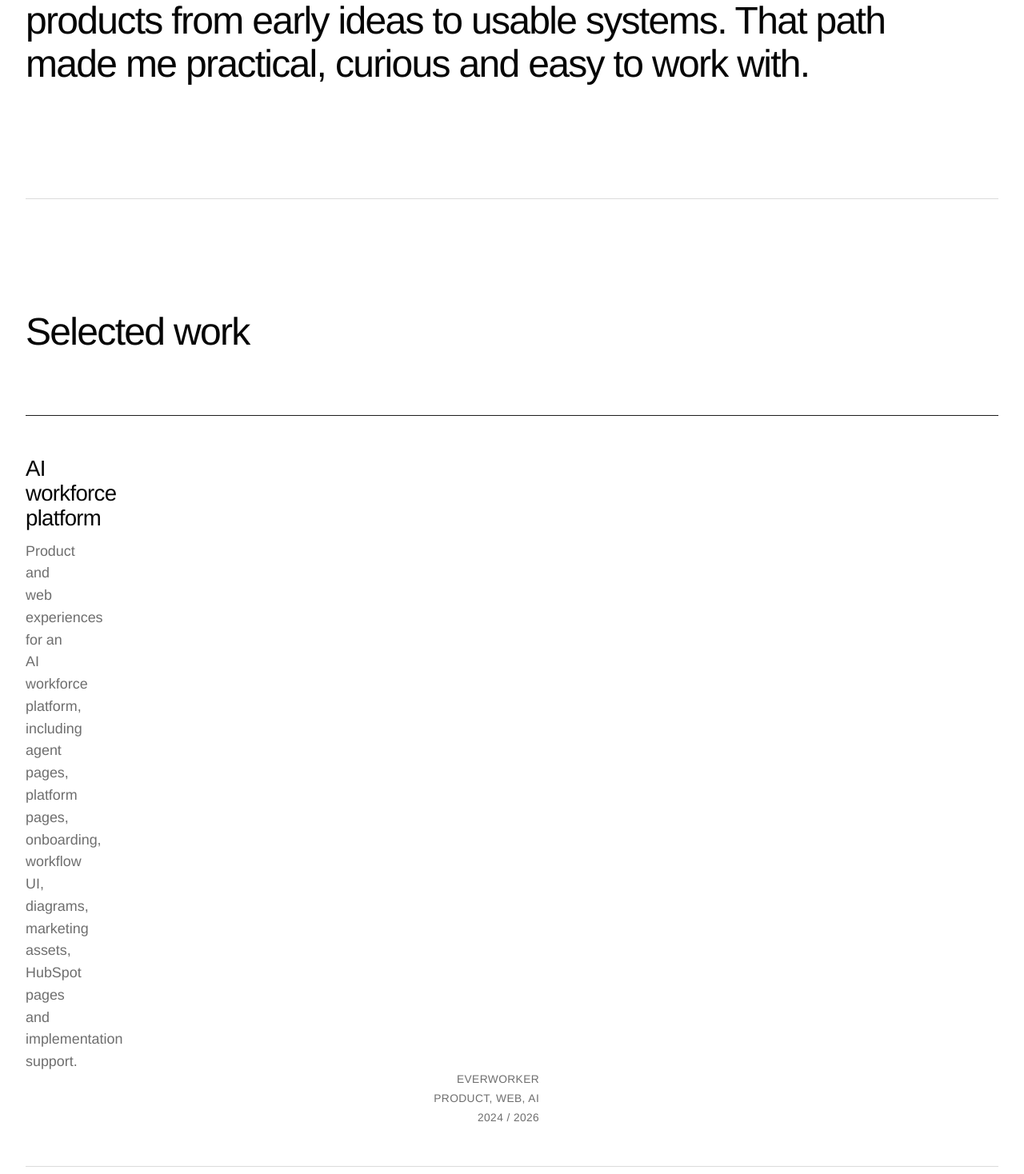
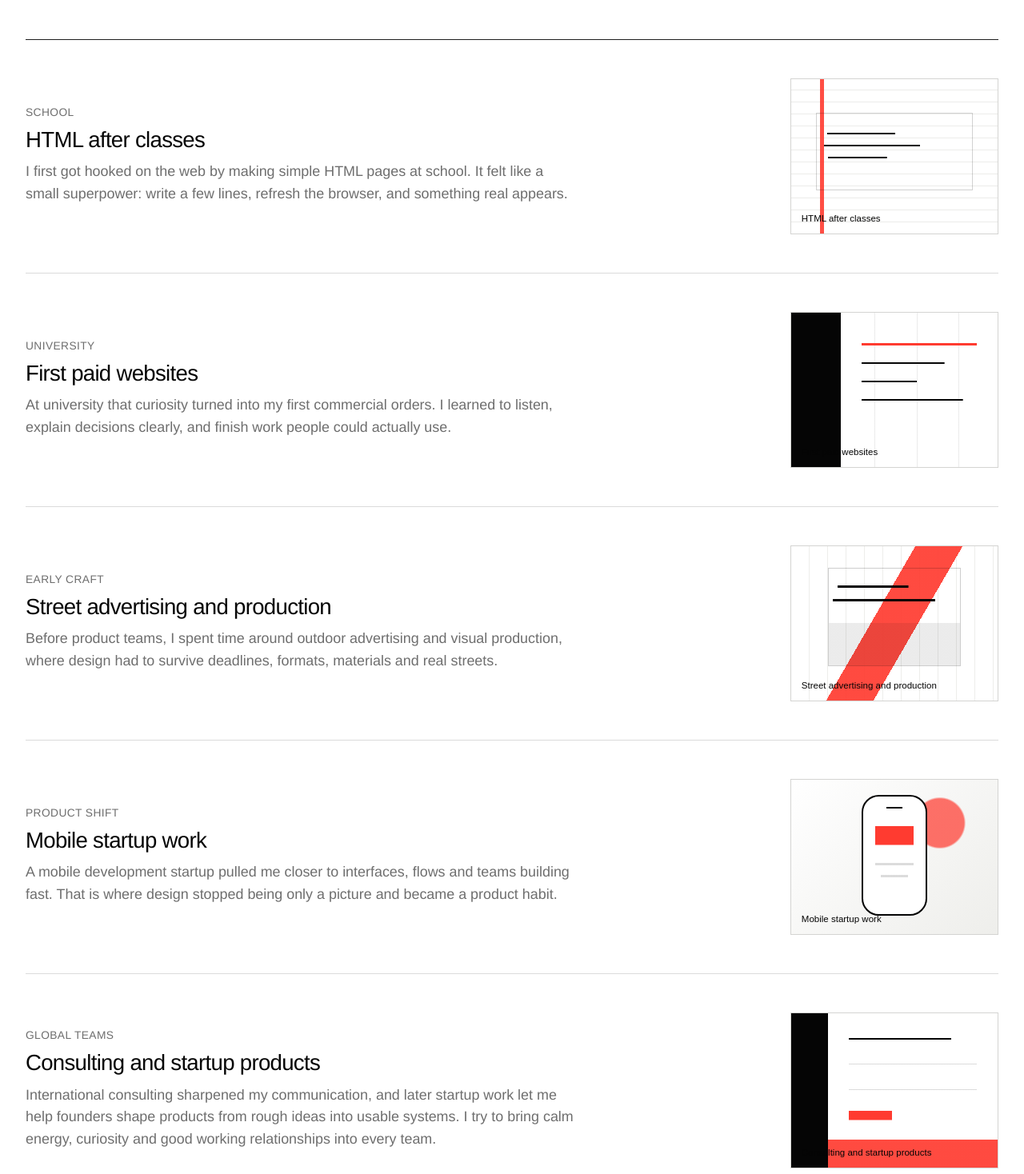
Before and after one commit to miheenko-i/portfolio, a React (Vite) app: page / in a window 1280 px wide. Shown: the part 1262-2730 px from the top of the page at 80% size. Built offline with nearby package versions, Linux system fonts and the light colour scheme; a web font is replaced by a local one.

Commit message:
Add visual story timeline and fix work layout

```diff
--- a/src/main.jsx
+++ b/src/main.jsx
@@ -63,6 +63,44 @@ const studioRange = [
   {
     title: 'Dashboards and complex communication',
     type: 'Systems',
+  },
+]
+
+const storySteps = [
+  {
+    period: 'School',
+    title: 'HTML after classes',
+    text:
+      'I first got hooked on the web by making simple HTML pages at school. It felt like a small superpower: write a few lines, refresh the browser, and something real appears.',
+    visual: 'html',
+  },
+  {
+    period: 'University',
+    title: 'First paid websites',
+    text:
+      'At university that curiosity turned into my first commercial orders. I learned to listen, explain decisions clearly, and finish work people could actually use.',
+    visual: 'web',
+  },
+  {
+    period: 'Early craft',
+    title: 'Street advertising and production',
+    text:
+      'Before product teams, I spent time around outdoor advertising and visual production, where design had to survive deadlines, formats, materials and real streets.',
+    visual: 'print',
+  },
+  {
+    period: 'Product shift',
+    title: 'Mobile startup work',
+    text:
+      'A mobile development startup pulled me closer to interfaces, flows and teams building fast. That is where design stopped being only a picture and became a product habit.',
+    visual: 'mobile',
+  },
+  {
+    period: 'Global teams',
+    title: 'Consulting and startup products',
+    text:
+      'International consulting sharpened my communication, and later startup work let me help founders shape products from rough ideas into usable systems. I try to bring calm energy, curiosity and good working relationships into every team.',
+    visual: 'product',
   },
 ]
 
@@ -209,13 +247,28 @@ function App() {
       </header>
 
       <section className="statement reveal">
-        <p>
-          I started with HTML pages at school, took my first commercial web projects at university,
-          moved through street advertising and visual production, joined a mobile development
-          startup, grew inside international consulting, and later partnered with startups to shape
-          products from early ideas to usable systems. That path made me practical, curious and easy
-          to work with.
-        </p>
+        <div className="storyIntro">
+          <p>
+            My path into design started with the web, but it picked up useful layers along the way:
+            craft, production, product thinking, consulting pace and startup pragmatism.
+          </p>
+        </div>
+
+        <div className="storyTimeline">
+          {storySteps.map((step, index) => (
+            <article className="storyStep reveal" key={step.title} style={{ '--i': index }}>
+              <div className="storyCopy">
+                <span>{step.period}</span>
+                <h3>{step.title}</h3>
+                <p>{step.text}</p>
+              </div>
+
+              <button className={`storyPreview preview-${step.visual}`} type="button">
+                <span>{step.title}</span>
+              </button>
+            </article>
+          ))}
+        </div>
       </section>
 
       <section className="section workSection" id="work">
@@ -226,7 +279,7 @@ function App() {
         <div className="workList">
           {selectedWork.map((item, index) => (
             <article className="workRow reveal" key={item.title} style={{ '--i': index }}>
-              <div>
+              <div className="workInfo">
                 <h3>{item.title}</h3>
                 <p>{item.text}</p>
               </div>
--- a/src/style.css
+++ b/src/style.css
@@ -242,13 +242,184 @@ h1 {
   border-top: 1px solid var(--line);
 }
 
-.statement p {
+.storyIntro p {
   max-width: 1100px;
   font-size: var(--s3);
   line-height: 1.12;
   letter-spacing: -0.035em;
   font-weight: 400;
   text-wrap: balance;
+}
+
+.storyTimeline {
+  margin-top: clamp(4rem, 8vw, 7rem);
+  border-top: 1px solid var(--line-strong);
+}
+
+.storyStep {
+  position: relative;
+  display: grid;
+  grid-template-columns: repeat(12, minmax(0, 1fr));
+  column-gap: clamp(1.5rem, 3vw, 3rem);
+  align-items: center;
+  min-height: clamp(170px, 18vw, 240px);
+  padding-block: clamp(1.75rem, 4vw, 3rem);
+  border-bottom: 1px solid var(--line);
+}
+
+.storyCopy {
+  grid-column: 1 / span 7;
+  display: grid;
+  gap: 0.65rem;
+}
+
+.storyCopy span {
+  color: var(--muted);
+  font-size: var(--s-1);
+  letter-spacing: 0.03em;
+  line-height: 1.2;
+  text-transform: uppercase;
+}
+
+.storyCopy h3 {
+  font-size: var(--s2);
+  line-height: 1.12;
+  letter-spacing: -0.025em;
+  font-weight: 400;
+}
+
+.storyCopy p {
+  max-width: 700px;
+  color: var(--muted);
+  font-size: var(--s0);
+  line-height: 1.55;
+}
+
+.storyPreview {
+  grid-column: 9 / -1;
+  justify-self: end;
+  position: relative;
+  width: min(100%, 260px);
+  aspect-ratio: 4 / 3;
+  overflow: hidden;
+  border: 1px solid var(--line);
+  border-radius: 0;
+  background: var(--paper);
+  cursor: zoom-in;
+  transform-origin: 82% 50%;
+  transition:
+    transform 360ms cubic-bezier(0.22, 1, 0.36, 1),
+    box-shadow 360ms cubic-bezier(0.22, 1, 0.36, 1),
+    border-color 180ms ease;
+}
+
+.storyPreview:hover,
+.storyPreview:focus-visible {
+  z-index: 4;
+  border-color: var(--line-strong);
+  box-shadow: 0 1.2rem 4rem rgba(5, 5, 5, 0.14);
+  outline: 0;
+  transform: scale(1.72);
+}
+
+.storyPreview span {
+  position: absolute;
+  left: 0.8rem;
+  bottom: 0.75rem;
+  z-index: 2;
+  max-width: calc(100% - 1.6rem);
+  color: var(--text);
+  font-size: 0.72rem;
+  line-height: 1.1;
+  text-align: left;
+}
+
+.storyPreview::before,
+.storyPreview::after {
+  content: '';
+  position: absolute;
+  inset: 0;
+}
+
+.preview-html::before {
+  background:
+    linear-gradient(90deg, transparent 0 14%, rgba(255, 59, 48, 0.9) 14% 16%, transparent 16%),
+    repeating-linear-gradient(0deg, #ffffff 0 14px, #ececea 14px 15px),
+    linear-gradient(135deg, #f7f7f4, #ffffff);
+}
+
+.preview-html::after {
+  inset: 22% 12% 28%;
+  border: 1px solid rgba(5, 5, 5, 0.18);
+  background:
+    linear-gradient(#050505, #050505) 12% 26% / 44% 2px no-repeat,
+    linear-gradient(#050505, #050505) 12% 42% / 62% 2px no-repeat,
+    linear-gradient(#050505, #050505) 12% 58% / 38% 2px no-repeat;
+}
+
+.preview-web::before {
+  background:
+    linear-gradient(90deg, #050505 0 24%, transparent 24%),
+    repeating-linear-gradient(90deg, transparent 0 20%, rgba(5, 5, 5, 0.08) 20% calc(20% + 1px)),
+    #ffffff;
+}
+
+.preview-web::after {
+  inset: 20% 10% 18% 34%;
+  border-top: 3px solid var(--accent);
+  background:
+    linear-gradient(#050505, #050505) 0 18% / 72% 2px no-repeat,
+    linear-gradient(#050505, #050505) 0 38% / 48% 2px no-repeat,
+    linear-gradient(#050505, #050505) 0 58% / 88% 2px no-repeat;
+}
+
+.preview-print::before {
+  background:
+    linear-gradient(120deg, transparent 0 42%, rgba(255, 59, 48, 0.92) 42% 58%, transparent 58%),
+    repeating-linear-gradient(90deg, #ffffff 0 22px, #ededeb 22px 23px);
+}
+
+.preview-print::after {
+  inset: 14% 18% 22%;
+  border: 1px solid rgba(5, 5, 5, 0.2);
+  background:
+    linear-gradient(#050505, #050505) 14% 18% / 54% 3px no-repeat,
+    linear-gradient(#050505, #050505) 14% 32% / 78% 3px no-repeat,
+    linear-gradient(rgba(5, 5, 5, 0.08), rgba(5, 5, 5, 0.08)) 0 100% / 100% 44% no-repeat;
+}
+
+.preview-mobile::before {
+  background:
+    radial-gradient(circle at 72% 28%, rgba(255, 59, 48, 0.72) 0 13%, transparent 14%),
+    linear-gradient(135deg, #ffffff, #eeeeeb);
+}
+
+.preview-mobile::after {
+  inset: 10% 34% 12%;
+  border: 2px solid #050505;
+  border-radius: 1.35rem;
+  background:
+    linear-gradient(#050505, #050505) 50% 9% / 26% 2px no-repeat,
+    linear-gradient(var(--accent), var(--accent)) 50% 30% / 62% 16% no-repeat,
+    linear-gradient(rgba(5, 5, 5, 0.14), rgba(5, 5, 5, 0.14)) 50% 58% / 62% 3px no-repeat,
+    linear-gradient(rgba(5, 5, 5, 0.14), rgba(5, 5, 5, 0.14)) 50% 68% / 44% 3px no-repeat,
+    #ffffff;
+}
+
+.preview-product::before {
+  background:
+    linear-gradient(90deg, #050505 0 18%, transparent 18%),
+    linear-gradient(0deg, rgba(255, 59, 48, 0.92) 0 18%, transparent 18%),
+    #ffffff;
+}
+
+.preview-product::after {
+  inset: 16% 10% 24% 28%;
+  background:
+    linear-gradient(#050505, #050505) 0 0 / 80% 2px no-repeat,
+    linear-gradient(rgba(5, 5, 5, 0.14), rgba(5, 5, 5, 0.14)) 0 28% / 100% 1px no-repeat,
+    linear-gradient(rgba(5, 5, 5, 0.14), rgba(5, 5, 5, 0.14)) 0 56% / 100% 1px no-repeat,
+    linear-gradient(var(--accent), var(--accent)) 0 88% / 34% 10% no-repeat;
 }
 
 .section,
@@ -336,7 +507,7 @@ h1 {
   background: var(--paper);
 }
 
-.workRow > div:nth-child(2) {
+.workInfo {
   grid-column: 1 / span 7;
   padding-right: clamp(1rem, 4vw, 4rem);
 }
@@ -615,7 +786,9 @@ h1 {
   .heroAside,
   .sectionHead h2,
   .viewToggle,
-  .workRow > div:nth-child(2),
+  .storyCopy,
+  .storyPreview,
+  .workInfo,
   .workMeta,
   .studioItem,
   .resumeItem > .date,
@@ -637,6 +810,22 @@ h1 {
   .nav {
     padding-left: 0;
     border-left: 0;
+  }
+
+  .storyStep {
+    grid-template-columns: 1fr;
+    gap: 1.5rem;
+  }
+
+  .storyPreview {
+    justify-self: start;
+    width: min(74vw, 260px);
+    transform-origin: 0 50%;
+  }
+
+  .storyPreview:hover,
+  .storyPreview:focus-visible {
+    transform: scale(1.22);
   }
 
   .portrait {
```
